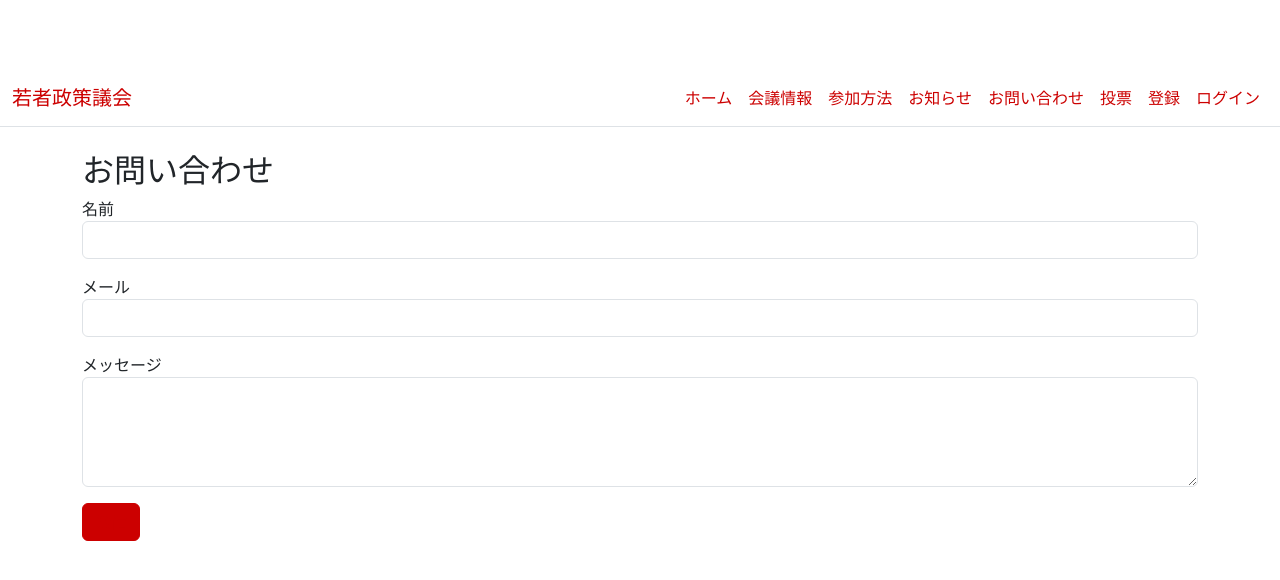
After one commit to Masaru-Okazawa2009/Youth-Policy-Parliament, a Flask app: page /contact in a window 1280 px wide. The commit adds this page. Shown: the top 580 px of the page. Run offline with Flask 3, Linux system fonts and the light colour scheme.

Commit message:
Add pages and contact form

```diff
--- a/app.py
+++ b/app.py
@@ -3,7 +3,7 @@ from flask_sqlalchemy import SQLAlchemy
 from flask_login import LoginManager, login_user, login_required, logout_user, current_user, UserMixin
 from flask_wtf import FlaskForm
 from wtforms import StringField, PasswordField, IntegerField, TextAreaField, SubmitField
-from wtforms.validators import DataRequired, Length, NumberRange
+from wtforms.validators import DataRequired, Length, NumberRange, Email
 from werkzeug.security import generate_password_hash, check_password_hash
 
 app = Flask(__name__)
@@ -33,6 +33,13 @@ class Topic(db.Model):
     user_id = db.Column(db.Integer, db.ForeignKey('user.id'), nullable=False)
     user = db.relationship('User', backref='topics')
 
+class ContactMessage(db.Model):
+    id = db.Column(db.Integer, primary_key=True)
+    name = db.Column(db.String(80), nullable=False)
+    email = db.Column(db.String(120), nullable=False)
+    message = db.Column(db.Text, nullable=False)
+
+
 @login_manager.user_loader
 def load_user(user_id):
     return User.query.get(int(user_id))
@@ -53,7 +60,13 @@ class ProposeForm(FlaskForm):
     description = TextAreaField('内容', validators=[DataRequired()])
     submit = SubmitField('送信')
 
-@app.route('/')
+class ContactForm(FlaskForm):
+    name = StringField("名前", validators=[DataRequired(), Length(max=80)])
+    email = StringField("メール", validators=[DataRequired(), Email()])
+    message = TextAreaField("メッセージ", validators=[DataRequired()])
+    submit = SubmitField("送信")
+
+
 def index():
     return render_template('index.html')
 
@@ -104,6 +117,29 @@ def propose():
         return redirect(url_for('index'))
     return render_template('propose.html', form=form)
 
+@app.route("/info")
+def info():
+    return render_template("info.html")
+
+@app.route("/participation")
+def participation():
+    return render_template("participation.html")
+
+@app.route("/news")
+def news():
+    return render_template("news.html")
+
+@app.route("/contact", methods=["GET", "POST"])
+def contact():
+    form = ContactForm()
+    if form.validate_on_submit():
+        msg = ContactMessage(name=form.name.data, email=form.email.data, message=form.message.data)
+        db.session.add(msg)
+        db.session.commit()
+        flash("送信しました")
+        return redirect(url_for("index"))
+    return render_template("contact.html", form=form)
+
 @app.route('/legislator')
 @login_required
 def legislator():
--- a/static/styles.css
+++ b/static/styles.css
@@ -1,4 +1,6 @@
-body { padding-top: 70px; }
+body { padding-top: 70px; background-color: #fff; }
+.navbar-brand, .nav-link, .btn-primary, .btn-outline-danger { color: #c00 !important; }
+.btn-primary, .btn-outline-danger { background-color: #c00; border-color: #c00; }
 @media (max-width: 576px) {
   h1 { font-size: 1.5rem; }
 }
--- /dev/null
+++ b/templates/contact.html
@@ -0,0 +1,23 @@
+{% extends 'layout/base.html' %}
+{% block title %}お問い合わせ{% endblock %}
+{% block content %}
+<h2>お問い合わせ</h2>
+<form method="post">
+  {{ form.hidden_tag() }}
+  <div class="mb-3">
+    {{ form.name.label }}
+    {{ form.name(class='form-control') }}
+  </div>
+  <div class="mb-3">
+    {{ form.email.label }}
+    {{ form.email(class='form-control') }}
+  </div>
+  <div class="mb-3">
+    {{ form.message.label }}
+    {{ form.message(class='form-control', rows=4) }}
+  </div>
+  <div class="mb-3">
+    {{ form.submit(class='btn btn-primary') }}
+  </div>
+</form>
+{% endblock %}
--- a/templates/layout/base.html
+++ b/templates/layout/base.html
@@ -8,25 +8,30 @@
     <link rel="stylesheet" href="{{ url_for('static', filename='styles.css') }}">
 </head>
 <body>
-<nav class="navbar navbar-expand-lg navbar-light bg-light">
+<nav class="navbar navbar-expand-lg navbar-light bg-white border-bottom">
   <div class="container-fluid">
-    <a class="navbar-brand" href="{{ url_for('index') }}">若者政策議会</a>
+    <a class="navbar-brand text-danger" href="{{ url_for('index') }}">若者政策議会</a>
     <button class="navbar-toggler" type="button" data-bs-toggle="collapse" data-bs-target="#navbarNav" aria-controls="navbarNav" aria-expanded="false" aria-label="Toggle navigation">
       <span class="navbar-toggler-icon"></span>
     </button>
     <div class="collapse navbar-collapse" id="navbarNav">
       <ul class="navbar-nav ms-auto">
+        <li class="nav-item"><a class="nav-link text-danger" href="{{ url_for('index') }}">ホーム</a></li>
+        <li class="nav-item"><a class="nav-link text-danger" href="{{ url_for('info') }}">会議情報</a></li>
+        <li class="nav-item"><a class="nav-link text-danger" href="{{ url_for('participation') }}">参加方法</a></li>
+        <li class="nav-item"><a class="nav-link text-danger" href="{{ url_for('news') }}">お知らせ</a></li>
+        <li class="nav-item"><a class="nav-link text-danger" href="{{ url_for('contact') }}">お問い合わせ</a></li>
+        <li class="nav-item"><a class="nav-link text-danger" href="{{ url_for('vote') }}">投票</a></li>
         {% if current_user.is_authenticated %}
-        <li class="nav-item"><a class="nav-link" href="{{ url_for('propose') }}">議題提案</a></li>
+        <li class="nav-item"><a class="nav-link text-danger" href="{{ url_for('propose') }}">議題提案</a></li>
         {% if current_user.is_legislator %}
-        <li class="nav-item"><a class="nav-link" href="{{ url_for('legislator') }}">議員専用</a></li>
+        <li class="nav-item"><a class="nav-link text-danger" href="{{ url_for('legislator') }}">議員専用</a></li>
         {% endif %}
-        <li class="nav-item"><a class="nav-link" href="{{ url_for('logout') }}">ログアウト</a></li>
+        <li class="nav-item"><a class="nav-link text-danger" href="{{ url_for('logout') }}">ログアウト</a></li>
         {% else %}
-        <li class="nav-item"><a class="nav-link" href="{{ url_for('register') }}">登録</a></li>
-        <li class="nav-item"><a class="nav-link" href="{{ url_for('login') }}">ログイン</a></li>
+        <li class="nav-item"><a class="nav-link text-danger" href="{{ url_for('register') }}">登録</a></li>
+        <li class="nav-item"><a class="nav-link text-danger" href="{{ url_for('login') }}">ログイン</a></li>
         {% endif %}
-        <li class="nav-item"><a class="nav-link" href="{{ url_for('vote') }}">投票</a></li>
       </ul>
     </div>
   </div>
```
Also changed, not shown: templates/index.html (+14 -2 lines), templates/info.html (added, +9 -0 lines), templates/news.html (added, +8 -0 lines), templates/participation.html (added, +11 -0 lines), README.md, 1 other file.
